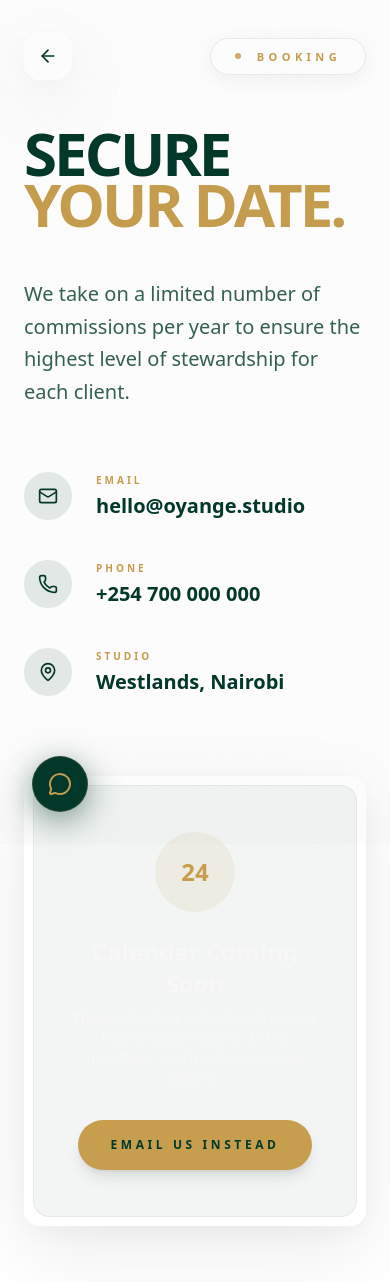
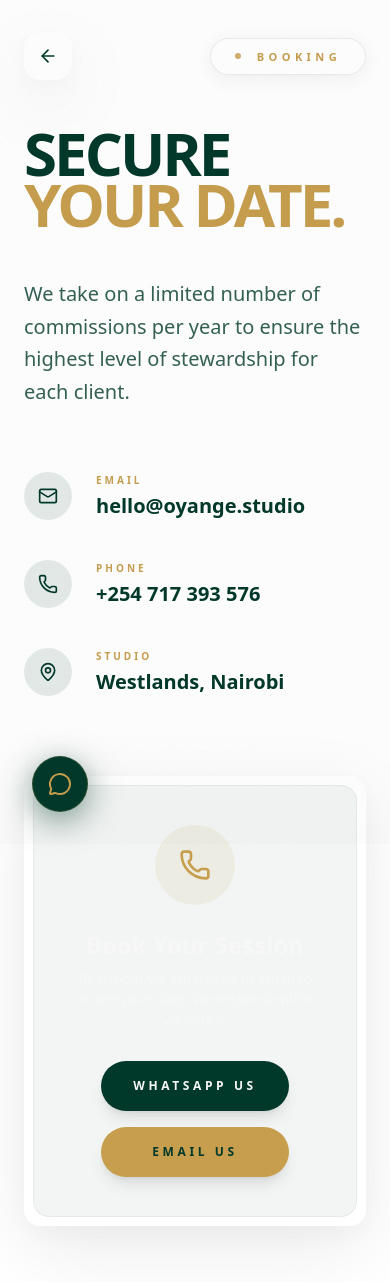
Before and after one commit to IanOchiengAI/Aquila-s-Website, a Next.js app: page /inquire in a window 390 px wide. Shown: the top 1282 px of the page. Built offline with nearby package versions, Linux system fonts and the light colour scheme; a web font is replaced by a local one.

Commit message:
fix: update phone to +254717393576, fix investment 404, replace calendar with WhatsApp booking

```diff
--- a/src/app/inquire/page.tsx
+++ b/src/app/inquire/page.tsx
@@ -55,7 +55,7 @@ export default function InquirePage() {
                             </div>
                             <div>
                                 <span className="block text-[10px] font-semibold tracking-[0.3em] uppercase text-brand-gold mb-1">Phone</span>
-                                <a href="tel:+254700000000" className="text-xl font-display font-bold text-brand-green hover:text-brand-gold transition-colors">+254 700 000 000</a>
+                                <a href="tel:+254717393576" className="text-xl font-display font-bold text-brand-green hover:text-brand-gold transition-colors">+254 717 393 576</a>
                             </div>
                         </div>
 
@@ -87,18 +87,28 @@ export default function InquirePage() {
                     ) : (
                         <div className="w-full h-full min-h-[430px] bg-brand-green/5 flex flex-col items-center justify-center text-center p-8 border border-black/5 rounded-2xl">
                             <div className="w-20 h-20 rounded-full bg-brand-gold/10 flex items-center justify-center text-brand-gold mb-6">
-                                <span className="font-black text-2xl">24</span>
+                                <Phone size={32} />
                             </div>
-                            <h3 className="text-2xl font-display font-bold text-foreground mb-2">Calendar Coming Soon</h3>
+                            <h3 className="text-2xl font-display font-bold text-foreground mb-2">Book Your Session</h3>
                             <p className="text-muted-foreground text-sm max-w-xs mb-8">
-                                The live booking calendar will appear here once configured. In the meantime, reach out via email or phone.
+                                Reach out via WhatsApp or email to secure your date. We respond within 24 hours.
                             </p>
-                            <a
-                                href="mailto:hello@oyange.studio"
-                                className="px-8 py-4 bg-brand-gold text-brand-green font-bold text-[12px] uppercase tracking-[0.3em] rounded-full hover:bg-brand-green hover:text-brand-gold transition-all shadow-lg"
-                            >
-                                Email Us Instead
-                            </a>
+                            <div className="flex flex-col sm:flex-row gap-4">
+                                <a
+                                    href="https://wa.me/254717393576?text=Hi%20Oyange%2C%20I%27d%20like%20to%20book%20a%20session!"
+                                    target="_blank"
+                                    rel="noopener noreferrer"
+                                    className="px-8 py-4 bg-brand-green text-brand-off-white font-bold text-[12px] uppercase tracking-[0.3em] rounded-full hover:bg-brand-gold hover:text-brand-green transition-all shadow-lg"
+                                >
+                                    WhatsApp Us
+                                </a>
+                                <a
+                                    href="mailto:hello@oyange.studio"
+                                    className="px-8 py-4 bg-brand-gold text-brand-green font-bold text-[12px] uppercase tracking-[0.3em] rounded-full hover:bg-brand-green hover:text-brand-gold transition-all shadow-lg"
+                                >
+                                    Email Us
+                                </a>
+                            </div>
                         </div>
                     )}
                 </motion.div>
--- a/src/components/LandingPage.tsx
+++ b/src/components/LandingPage.tsx
@@ -390,7 +390,7 @@ export default function LandingPage() {
                                 <Link href="/" className="text-sm text-muted-foreground hover:text-black transition-colors">Home</Link>
                                 <Link href="/about" className="text-sm text-muted-foreground hover:text-black transition-colors">About</Link>
                                 <Link href="/work" className="text-sm text-muted-foreground hover:text-black transition-colors">Portfolio</Link>
-                                <Link href="/investment" className="text-sm text-muted-foreground hover:text-black transition-colors">Investment</Link>
+                                <Link href="/inquire" className="text-sm text-muted-foreground hover:text-black transition-colors">Inquire</Link>
                             </div>
                         </div>
                         <div className="flex flex-col gap-6">
```
